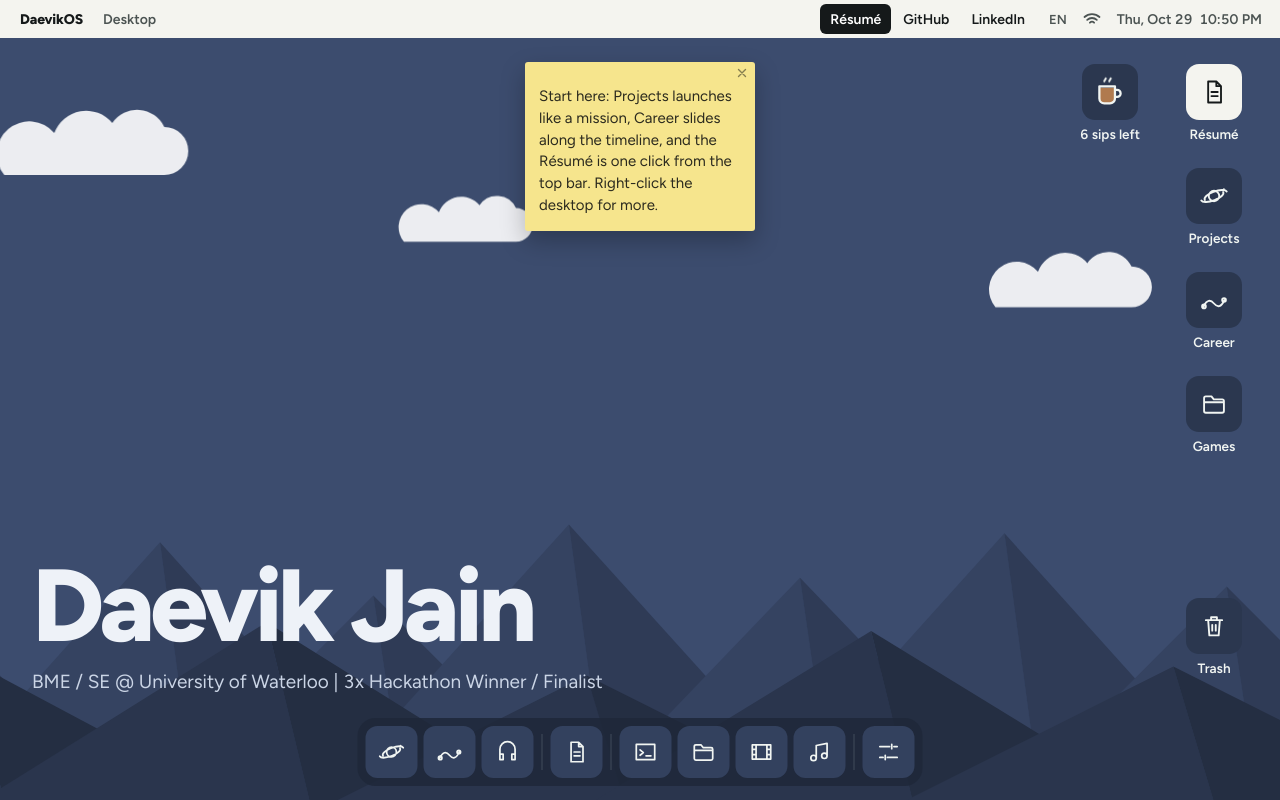
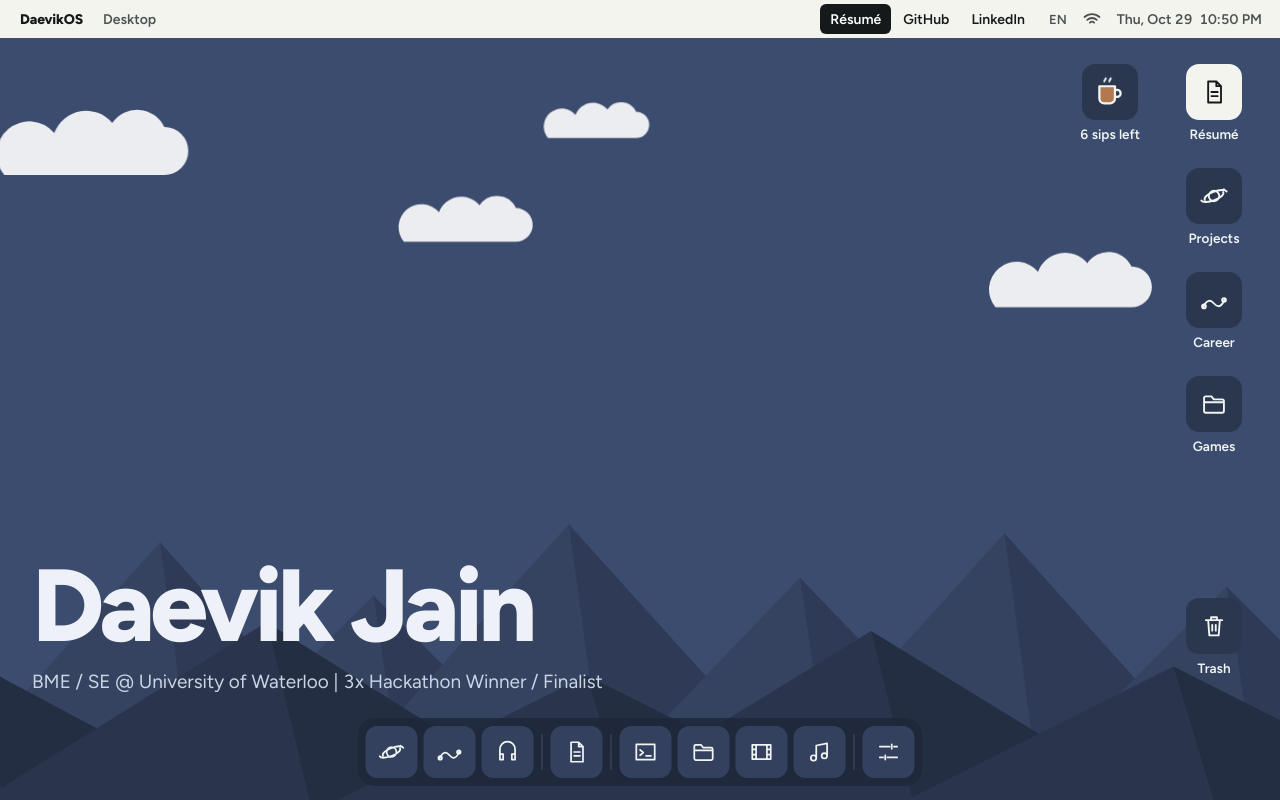
Before and after one commit to DJFiya/portfolio-main, a React (Vite) app: page / in a window 1280 px wide. Built offline with nearby package versions, Linux system fonts and the light colour scheme.

Commit message:
fix(desktop): start without the starter sticky note

```diff
--- a/src/os/desktop-state.ts
+++ b/src/os/desktop-state.ts
@@ -11,10 +11,9 @@ export type DesktopState = {
 }
 
 const KEY = 'daevikos'
-const SEED_NOTE = 'Start here: Projects launches like a mission, Career slides along the timeline, and the Résumé is one click from the top bar. Right-click the desktop for more.'
 
 function load(): DesktopState {
-  const fresh: DesktopState = { wall: 0, pos: {}, notes: [{ id: 1, text: SEED_NOTE }], trashed: [] }
+  const fresh: DesktopState = { wall: 0, pos: {}, notes: [], trashed: [] }
   try {
     const raw = localStorage.getItem(KEY)
     return raw ? { ...fresh, ...JSON.parse(raw) } : fresh
```
